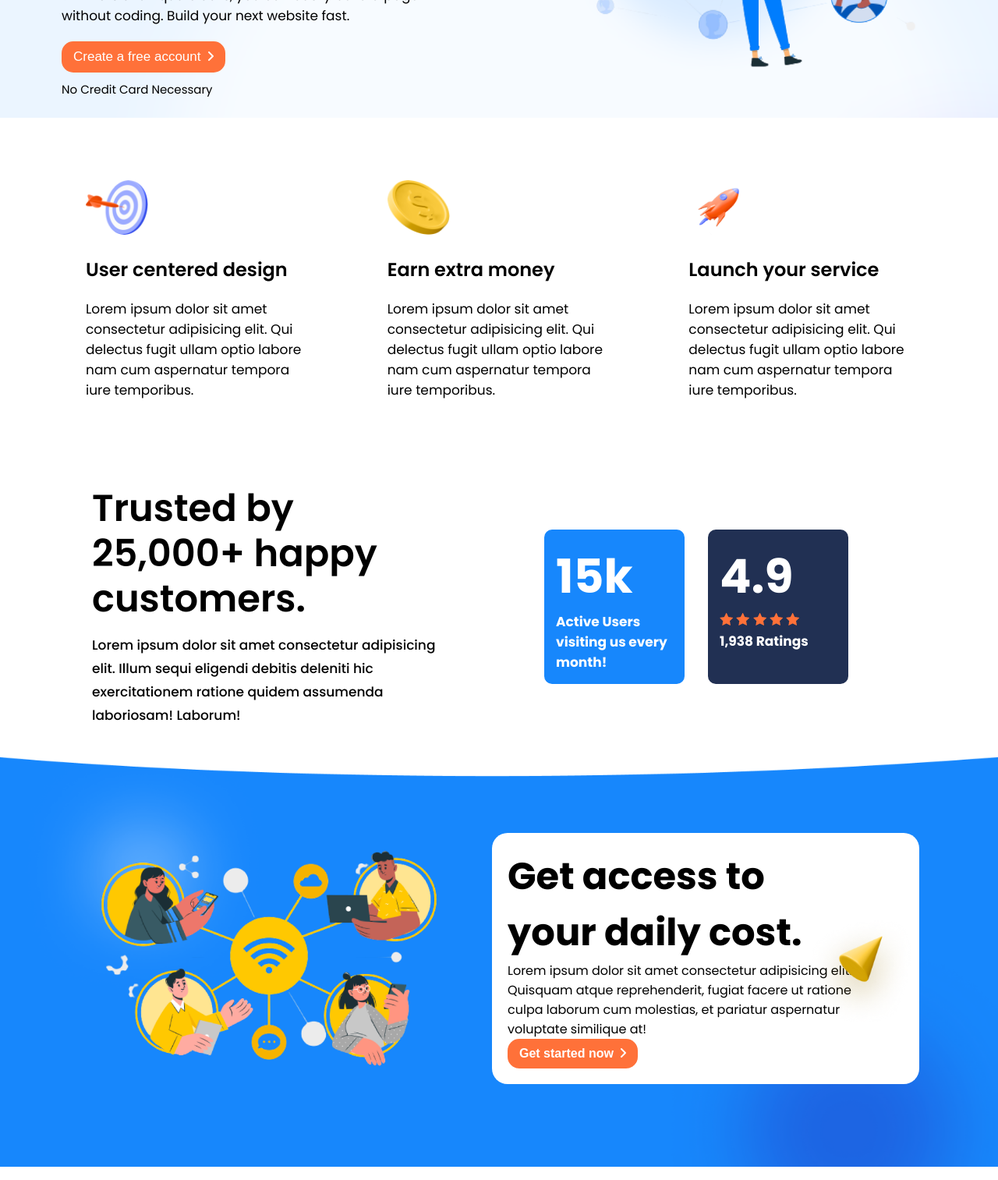
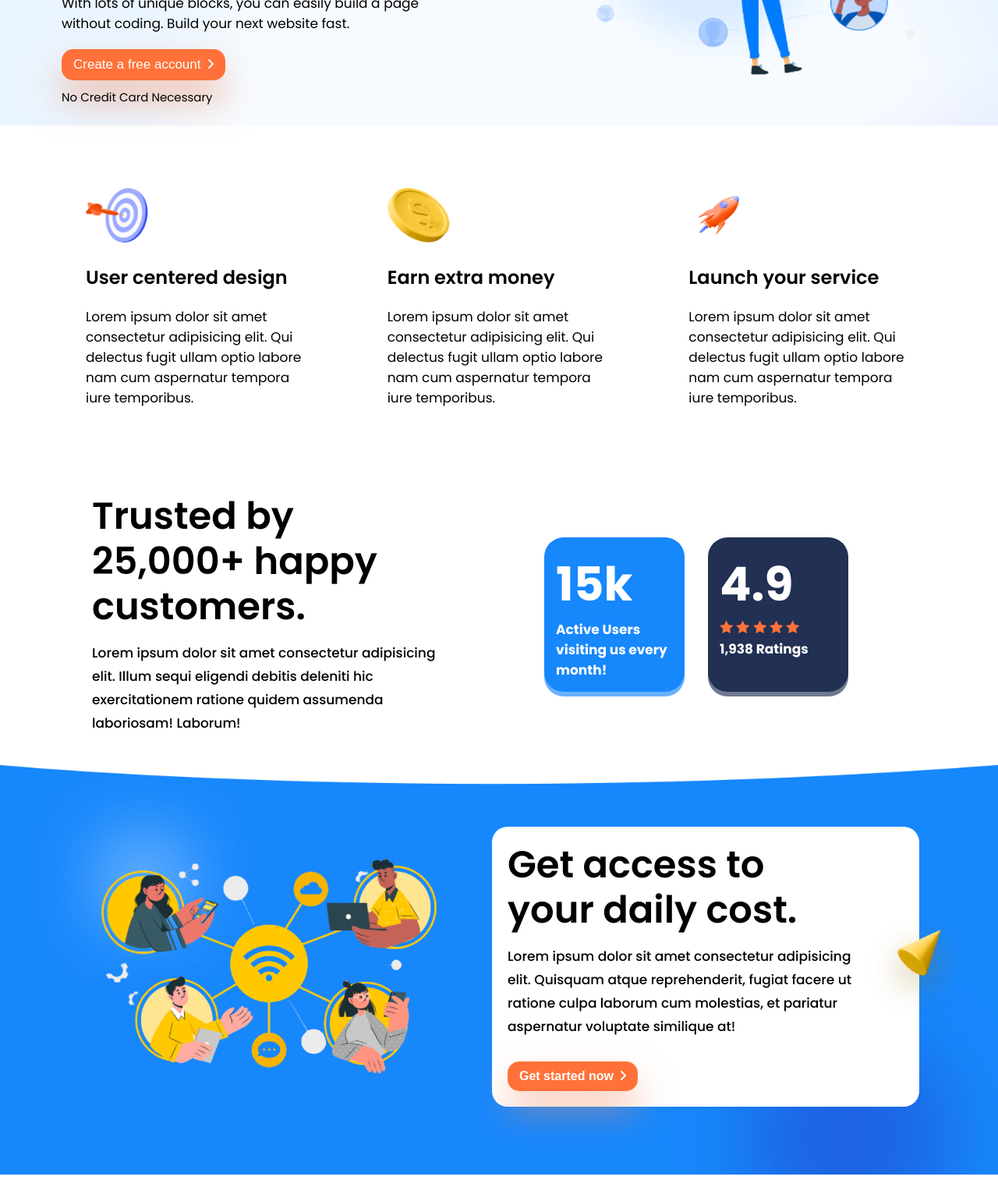
Before and after one commit to ab-atiq/project-responsive-css, a plain HTML site: page index.html in a window 1280 px wide. Shown: the part 410-1923 px from the top of the page at 78% size. Drawn offline with Linux system fonts and the light colour scheme.

Commit message:
bug fixed

```diff
--- a/css/home.css
+++ b/css/home.css
@@ -15,6 +15,7 @@ button {
   padding: 10px 15px;
   border-radius: 15px;
   color: #ffffff;
+  box-shadow: 0px 4px 10px #ff7139;
 }
 /*  Hero Area Container start   */
 .heroContainer {
@@ -37,9 +38,13 @@ button {
 .navBar .items ul {
   list-style-type: none;
   overflow: hidden;
+  padding: 5px 0;
 }
 .navBar .items ul li {
   display: inline-block;
+}
+.navBar .items ul button {
+  margin: 5px 15px;
 }
 .navBar .items ul li a {
   display: block;
@@ -75,6 +80,7 @@ button {
 .heroContainer .heroArea .content button {
   font-size: 17px;
   font-weight: 500;
+  box-shadow: 0px 26px 46px rgba(241, 139, 98, 0.500328);
 }
 .heroContainer .heroArea .content button img {
   height: 12px;
@@ -152,11 +158,13 @@ button {
 .ratingContainer .userRating .rating {
   background: #1787fc;
   padding: 15px;
-  border-radius: 10px;
+  border-radius: 25px;
   width: 150px;
+  box-shadow: 0px 6px 0px rgba(23, 135, 252, 0.647591);
 }
 .ratingContainer .userRating div:last-child {
   background: #213053;
+  box-shadow: 0px 6px 0px rgba(33, 48, 83, 0.65);
 }
 
 /* Content */
@@ -190,16 +198,26 @@ button {
   width: 150px;
   height: 150px;
   background-size: cover;
-  right: 0;
+  right: -75px;
   top: 100px;
 }
 .contentBackground .content h3 {
   font-size: 48px;
+  font-weight: 600;
+  line-height: 58px;
+  margin-bottom: 15px;
+}
+.contentBackground .content p {
+  font-size: 17px;
+  font-weight: 500;
+  line-height: 30px;
+  margin-bottom: 30px;
 }
 .contentBackground .content button {
   font-weight: bold;
   border-radius: 15px;
   font-size: 16px;
+  box-shadow: 0px 26px 46px rgba(241, 139, 98, 0.500328);
 }
 .contentBackground .content button img {
   height: 12px;
@@ -279,21 +297,21 @@ button {
   align-items: center;
   padding: 30px 0;
 }
-.featuresContainer .offShare{
+.featuresContainer .offShare {
   font-size: 40px;
   font-weight: 600;
 }
-.footerContainer .newSletter h4{
+.footerContainer .newSletter h4 {
   margin-bottom: 15px;
 }
-.footerContainer .newSletter .newSletterInput{
-  background-color: #E6EAF4;
+.footerContainer .newSletter .newSletterInput {
+  background-color: #e6eaf4;
   padding: 15px;
   border-radius: 15px;
 }
-.footerContainer .newSletter .newSletterInput #email{
-  background: #ffffff ;
+.footerContainer .newSletter .newSletterInput #email {
+  background: #ffffff;
   border: none;
   border-radius: 10px;
-  padding: 5px 10px;
+  padding: 10px;
 }
```
